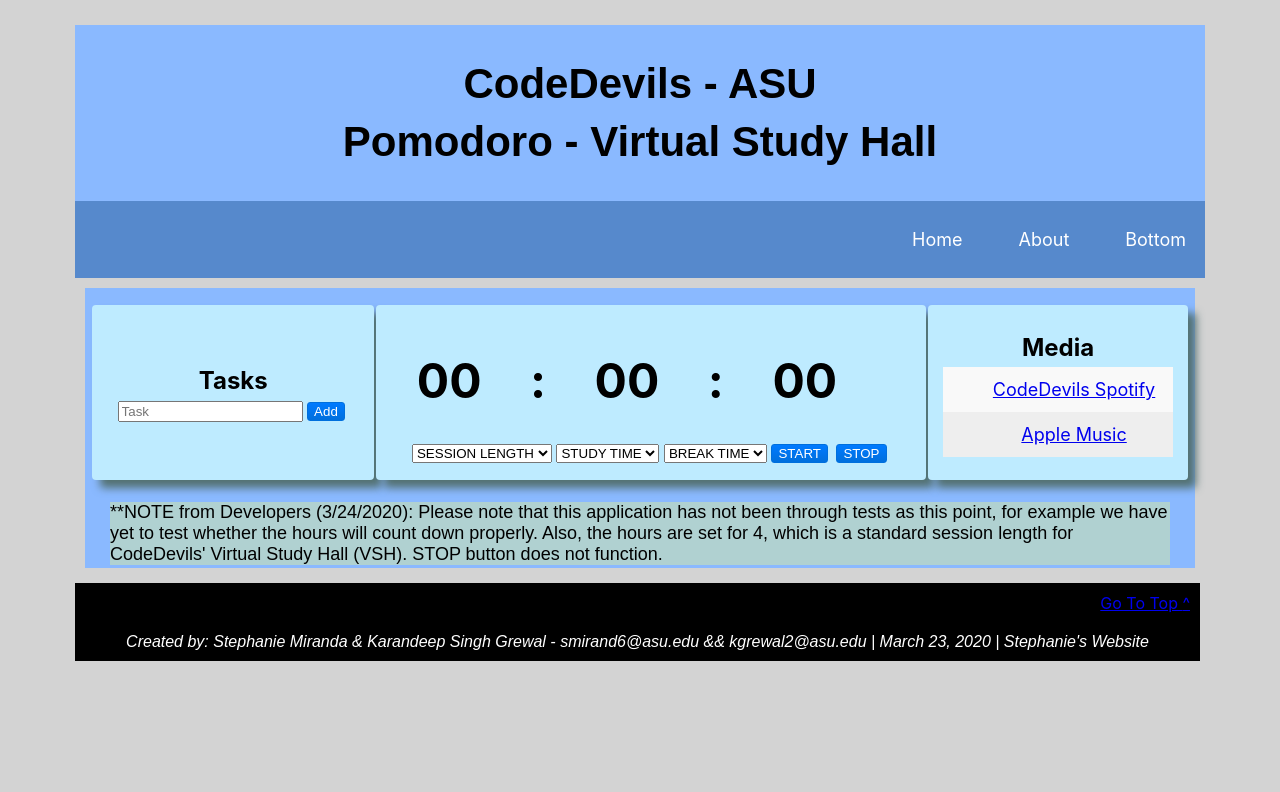
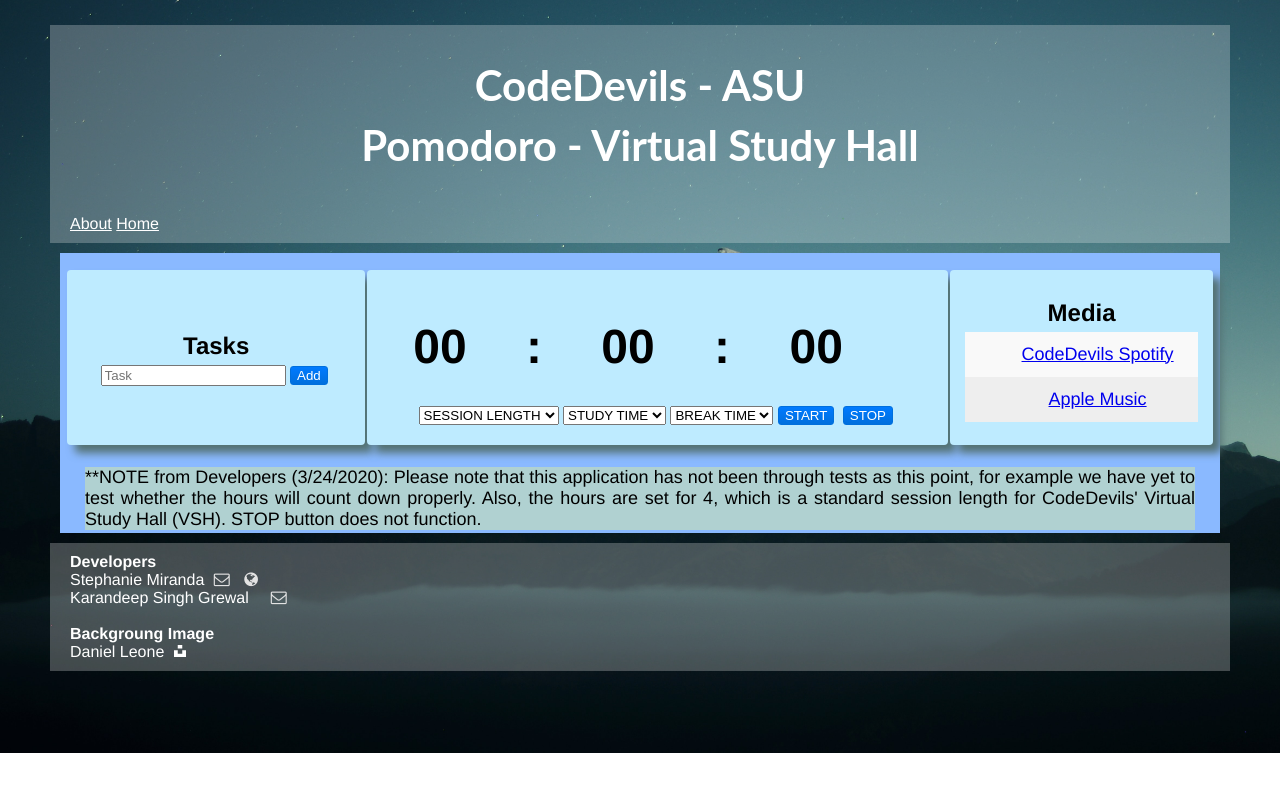
Before and after one commit to kgrewal2/pomodoro-vsh, a plain HTML site: page index.html in a window 1280 px wide. Drawn offline with Linux system fonts and the light colour scheme.

Commit message:
Transparent UI with background image

```diff
--- a/CSS/home.css
+++ b/CSS/home.css
@@ -1,98 +1,52 @@
-html {
-    font-family: "SF Pro Text", "Myriad Set Pro", "SF Pro Icons", "Helvetica Neue", "Helvetica", "Arial", "Lucida Sans Unicode", "Lucida Grande", sans-serif;
-    margin: 0px 25px;
-    /*This will be able to be customized.*/
-    background-color: lightgrey;
-    background-image: url("./images/AZ_1.jpg");
+body {
+    --transparentWhite: rgba(255, 255, 255, 0.25);
+    font-family: 'Helvetica', 'Roboto', 'Source Sans Pro', sans-serif;
+    margin: 25px 50px;
+    background-image: url("../resources/images/mountainsBackground.jpg");
     background-repeat: no-repeat;
-    background-position: center top;
-}
-
-body {
-    margin: 25px 50px;
-    /*padding: 0px;*/
-    /*This will be able to be customizable.*/
-    background-color: lightgrey;
-    opacity: 100%;
-    /*align-content: center;*/
+    background-position: center;
+    background-size: cover;
 }
 
 header {
-    background-color: #8ab9ff;
-    color: white;
+    background-color: var(--transparentWhite);
     text-align: center;
     padding: 25px;
 }
 
+.title {
+    font-family: 'Lato', sans-serif;;
+    font-weight: bold;
+    font-size: 42px;
+    color: rgb(255, 255, 255);
+    margin: 10px;
+}
+
 nav {
-    background-color: #5689cc;
+    background-color: var(--transparentWhite);
     color: white;
     font-size: 16px;
     list-style-type: none;
     overflow: hidden;
     margin: 0px 0px;
-    padding: 5px 5px;
+    padding: 10px 20px;
 }
 
-#title {
-    font-family: Arial, Helvetica, sans-serif;
-    font-weight: bold;
-    font-size: 42px;
-    color: black;
-    margin: 10px;
-    background-color: #8ab9ff;
-}
-
-
-/*
-.dark-bar {
-    background: #141414;
-    font-size: 14px;
-    color: #b9b9b9;
-    padding: 10px;
-    text-align: center;
-}
-
-.dark-bar a {
-    padding: 0 20px;
-    text-decoration: none;
-}
-
-.dark-bar a:hover {
+nav a {
     color: white;
-    cursor: pointer;
-}
-
-.dark-bar a:focus,
-a:visited,
-a:active,
-a:link {
-    color: #b9b9b9;
-}
-*/
-
-h1 {
-    font-family: Arial, Helvetica, sans-serif;
-}
-
-h3 {
-    text-align: inherit;
-    font-size: 42px;
 }
 
 p {
-    font-family: Arial, Helvetica, sans-serif;
     font-size: 28px;
-    text-align: justified;
+    text-align: justify;
     background-color: #beebff;
     color: black;
     margin: 20px 20px;
 }
 
 #dev-note {
-    font-family: Arial, Helvetica, sans-serif;
     font-size: 18px;
-    text-align: justified;
+    text-align: justify;
     background-color: #b0d1d1;
     color: black;
     margin: 20px 20px;
@@ -107,11 +61,9 @@ p {
 .buttons {
     padding: 0px;
     font-size: 48px;
-    display: center;
 }
 
 button {
-    display: center;
     margin: 0 0.3em 0.3em 0;
     border: 1px solid #006fdd;
     border-radius: 3px;
@@ -198,24 +150,6 @@ ul.nav-links {
     overflow: hidden;
 }
 
-li#link.navigation {
-    background-color: #5689cc;
-    text-decoration: none;
-}
-
-li.navigation {
-    background-color: #5689cc;
-    float: right;
-}
-
-li.navigation a {
-    background-color: #5689cc;
-    display: block;
-    color: white;
-    text-decoration: none;
-    padding: 4px 4px;
-}
-
 li.navigation a:hover {
     background-color: #beebff;
     color: black;
@@ -266,7 +200,7 @@ li.navigation a:hover {
     text-align: center;
 }
 
-.row>h2 {
+.row > h2 {
     text-align: center;
     padding: 5px 0px;
     font-size: 48px;
@@ -314,11 +248,6 @@ div #mid-section {
     height: 375px;
 }
 
-div #bott {
-    background-color: black;
-    margin: 20px 0px;
-}
-
 #top {
     background-color: black;
     text-align: right;
@@ -328,27 +257,23 @@ div #bott {
 }
 
 footer {
-    background-color: black;
+    background-color: var(--transparentWhite);
     color: white;
-    font-family: Arial, Helvetica, sans-serif;
     font-size: 16px;
-    font-style: italic;
-    text-align: center;
-    margin: 0px 5px 0px 0px;
-    padding: 10px 10px;
+    text-align: left;
+    padding: 10px 20px;
 }
 
 footer a {
-    color: white;
+    color: #e3e3e3;
+    padding: 0px 5px;
     text-decoration: none;
 }
 
 footer a:hover {
-    background-color: #beebff;
     color: white;
 }
 
 flex-box {
-    display: absolute;
     margin: auto 10px;
 }
--- a/index.html
+++ b/index.html
@@ -6,6 +6,7 @@
     <title>Pomodoro - Virtual Study Hall</title>
     <link rel="stylesheet" href="CSS/home.css">
     <script src="Scripts/home.js"></script>
+    <link href="https://cdnjs.cloudflare.com/ajax/libs/font-awesome/4.7.0/css/font-awesome.min.css" rel="stylesheet">
 </head>
 
 <body>
@@ -20,20 +21,13 @@
 -->
 
 <header id="headline">
-        <h1 id="title">CodeDevils - ASU</h1>
-        <h2 id="title">Pomodoro - Virtual Study Hall</h2>
+    <h1 class="title">CodeDevils - ASU</h1>
+    <h2 class="title">Pomodoro - Virtual Study Hall</h2>
 </header>
 
-    <nav>
-        <ul class="nav-links" id="nav">
-            <li class="navigation" id="link"><a href="#page-bottom">Bottom</a></li>
-            <!--
-            <li><a href="#">Contact</a></li>
-            <li><a href="#">Custom Settings</a></li>
-            -->
-            <li class="navigation" id="link"><a href="./html/about.html" id="about">About</a></li>
-            <li class="navigation" id="link"><a href="./index.html">Home</a></li>
-        </ul>
+<nav id="topbar">
+    <a href="./html/about.html" id="about">About</a>
+    <a href="./index.html">Home</a>
 </nav>
 
 
@@ -45,7 +39,7 @@
                 <tr>
                     <!-- Tasks Section. -->
                     <td>
-                            <div class="header" id="tasks">
+                        <div class="tableHeader" id="tasks">
                             <h2 style="margin:5px">Tasks</h2>
                             <input id="taskTitle" placeholder="Task" type="text">
                             <button class="addTaskButton" onclick="newElement()">Add</button>
@@ -71,11 +65,17 @@
                         <div class="container-fluid" id="buttons">
                             <section class="btn-grp" id="choices">
                                 <div id="span-grp">
-                                        <select id="session" value="4" type="submit" onclick='getSession()'><option>SESSION LENGTH</option></select>
-                                        <select id="study" value="0" type="submit" onclick='getStudy()'><option>STUDY TIME</option></select>
-                                        <select id="break" value="1" type="submit" onclick='getBreak()'><option>BREAK TIME</option></select>
-                                        <button id="start" value="2" type="submit" onclick='checkInput()'>START</button>
-                                        <button id="stop" value="3" type="submit" onclick='getStop()'>STOP</button>
+                                    <select id="session" onclick='getSession()' type="submit" value="4">
+                                        <option>SESSION LENGTH</option>
+                                    </select>
+                                    <select id="study" onclick='getStudy()' type="submit" value="0">
+                                        <option>STUDY TIME</option>
+                                    </select>
+                                    <select id="break" onclick='getBreak()' type="submit" value="1">
+                                        <option>BREAK TIME</option>
+                                    </select>
+                                    <button id="start" onclick='checkInput()' type="submit" value="2">START</button>
+                                    <button id="stop" onclick='getStop()' type="submit" value="3">STOP</button>
                                     <!-- TODO 3/16:
                         <button id="reset" value="4" type="submit" onclick='getReset()'>RESET</button>
                     -->
@@ -86,11 +86,11 @@
                                     -->
                                 </div>
                                 <audio id="ticking">
-                                        <source src="resources/Ticking_Clock-KevanGC-1934595011.mp3">
+                                    <source src="resources/sounds/Ticking_Clock-KevanGC-1934595011.mp3">
                                 </audio>
                             </section>
+                        </div>
                     </td>
-
                     <!--Media column-->
                     <td>
                         <div class="header" id="media">
@@ -98,8 +98,10 @@
                             <!--<button class="addTaskButton" onclick="newElement()">Add</button>
                         </div> -->
                             <ul id="mediaList">
-                                    <li><a id="spotify" target="_blank"
-                                           href="https://open.spotify.com/playlist/0lHeOLHPtj3dZnI7hjbEiy?si=5KzGDm-fRdybH8sM-cSISg">CodeDevils
+                                <li>
+                                    <a href="https://open.spotify.com/playlist/0lHeOLHPtj3dZnI7hjbEiy?si=5KzGDm-fRdybH8sM-cSISg"
+                                       id="spotify"
+                                       target="_blank">CodeDevils
                                         Spotify</a></li>
                                 <li><a href="https://beta.music.apple.com" id="appleMusic" target="_blank">Apple
                                     Music</a></li>
@@ -111,19 +113,37 @@
         </div>
     </div>
 
-            <p id="dev-note">**NOTE from Developers (3/24/2020): Please note that this application has not been through tests as this point, for example we have yet to test whether the hours will count down properly. Also, the hours are set for 4, which is a standard
+    <p id="dev-note">**NOTE from Developers (3/24/2020): Please note that this application has not been through tests as
+        this point, for example we have yet to test whether the hours will count down properly. Also, the hours are set
+        for 4, which is a standard
         session length for CodeDevils' Virtual Study Hall (VSH). STOP button does not function.</p>
 </div>
-        <!--<script language="javascript" type="application/javascript" src="script.js"></script>-->
 
 
-        <div class="container-fluid" id="bott">
-            <section id="top"><a href="#headline">Go To Top <span>&#94;</span></a></section>
-            <footer id="page-bottom">Created by: Stephanie Miranda & Karandeep Singh Grewal - smirand6@asu.edu && kgrewal2@asu.edu | March 23, 2020 |
-                <a href="https://www.thestephaniemiranda.com">Stephanie's Website</a>
+</div>
+<footer>
+    <b>Developers</b>
+    <br>
+    Stephanie Miranda
+    <a href="mailto:smirand6@asu.edu"><i aria-hidden="true" class="fa fa-envelope-o"></i></a>
+    <a href="https://www.thestephaniemiranda.com"><i aria-hidden="true" class="fa fa-globe"></i></a>
+    <br>
+    Karandeep Singh Grewal &ensp;
+    <a href="mailto:kgrewal2@asu.edu"><i aria-hidden="true" class="fa fa-envelope-o"></i></a>
+    <br><br>
+    <b>Backgroung Image</b>
+    <br>
+    Daniel Leone
+    <a href="https://unsplash.com/@danielleone?utm_medium=referral&amp;utm_campaign=photographer-credit">
+        <svg style="height:12px;width:auto;position:relative;vertical-align:middle;top:-2px;fill:white"
+             viewBox="0 0 32 32"
+             xmlns="http://www.w3.org/2000/svg"><title>unsplash-logo</title>
+            <path d="M10 9V0h12v9H10zm12 5h10v18H0V14h10v9h12v-9z"></path>
+        </svg>
+    </a>
+
+
 </footer>
-        </div>
-    </div>
 
 </body>
 
```
Also changed, not shown: resources/images/mountainsBackground.jpg (added), 4 other files. Lines whose indentation alone changed are shown as unchanged.
